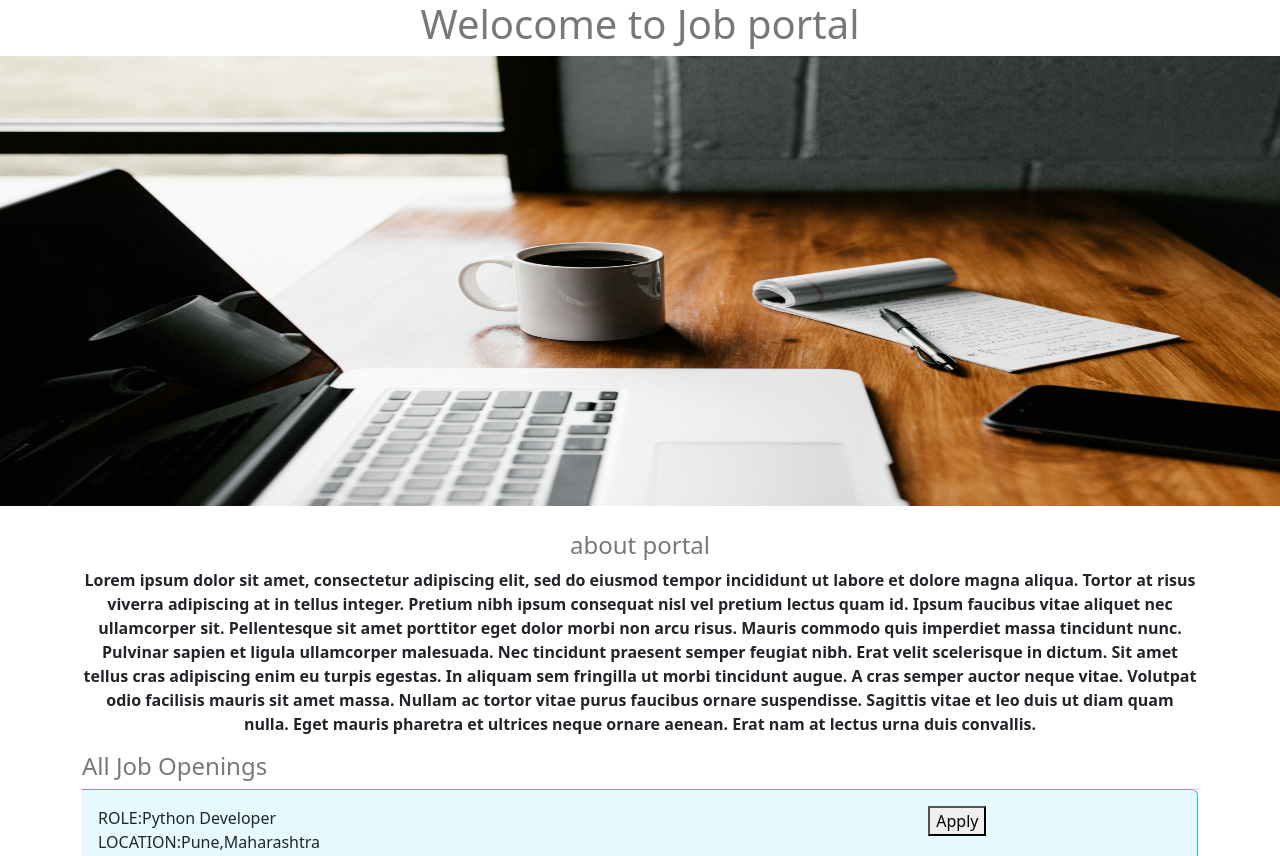
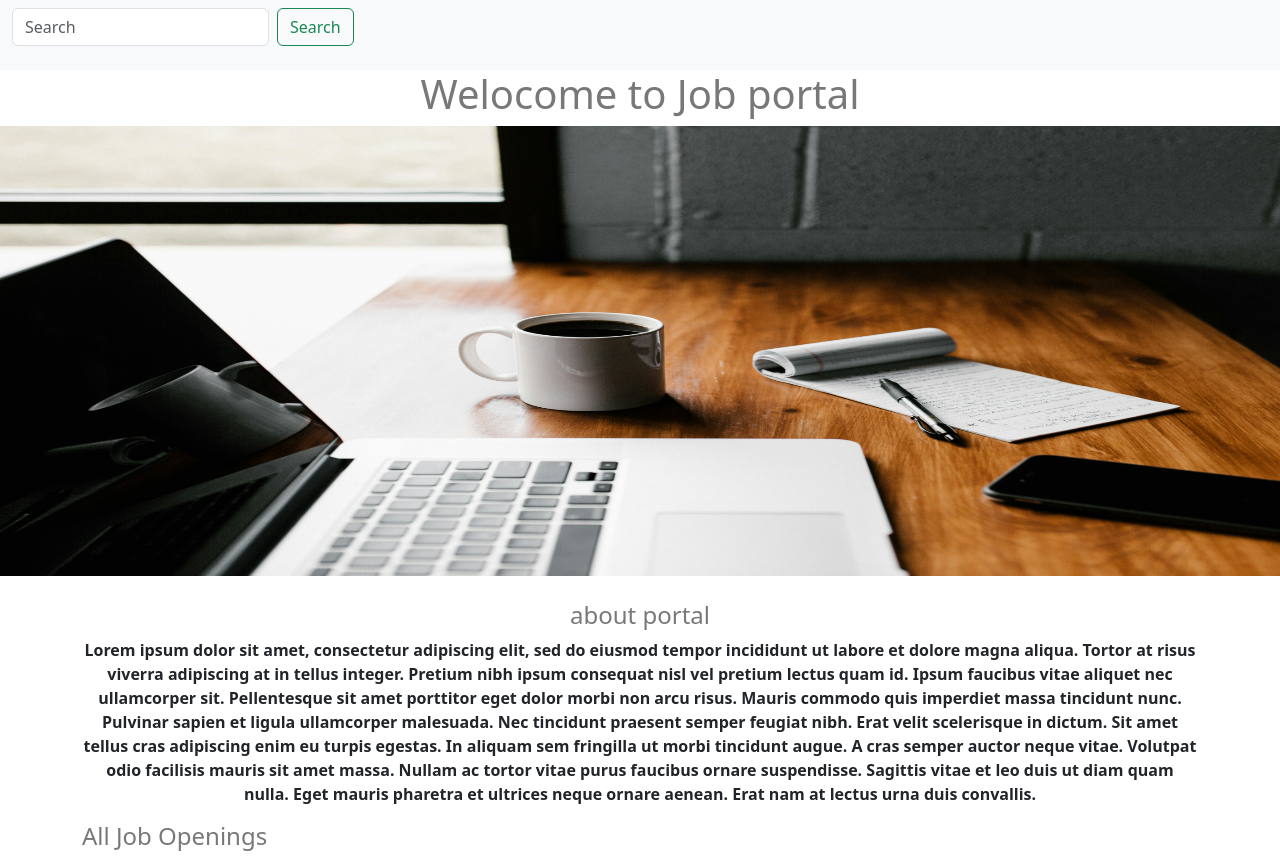
Before and after one commit to vivekbagul02/database_driven_job_search_site, a Flask app: page / in a window 1280 px wide; the page is wider, and only the part inside the window is pictured. Shown: the top 856 px of that part. Run offline with Flask 3, Linux system fonts and the light colour scheme.

Commit message:
nav file added

```diff
--- a/templates/home.html
+++ b/templates/home.html
@@ -20,6 +20,9 @@
 
   </head>
   <body>
+    <div>
+      {% include 'nav.html' %}
+    </div>
     <div>
       <h1 > Welocome to Job portal</h1>
     </div>
--- /dev/null
+++ b/templates/nav.html
@@ -0,0 +1,8 @@
+<nav class="navbar bg-body-tertiary">
+  <div class="container-fluid">
+    <form class="d-flex" role="search">
+      <input class="form-control me-2" type="search" placeholder="Search" aria-label="Search">
+      <button class="btn btn-outline-success" type="submit">Search</button>
+    </form>
+  </div>
+</nav>
```
